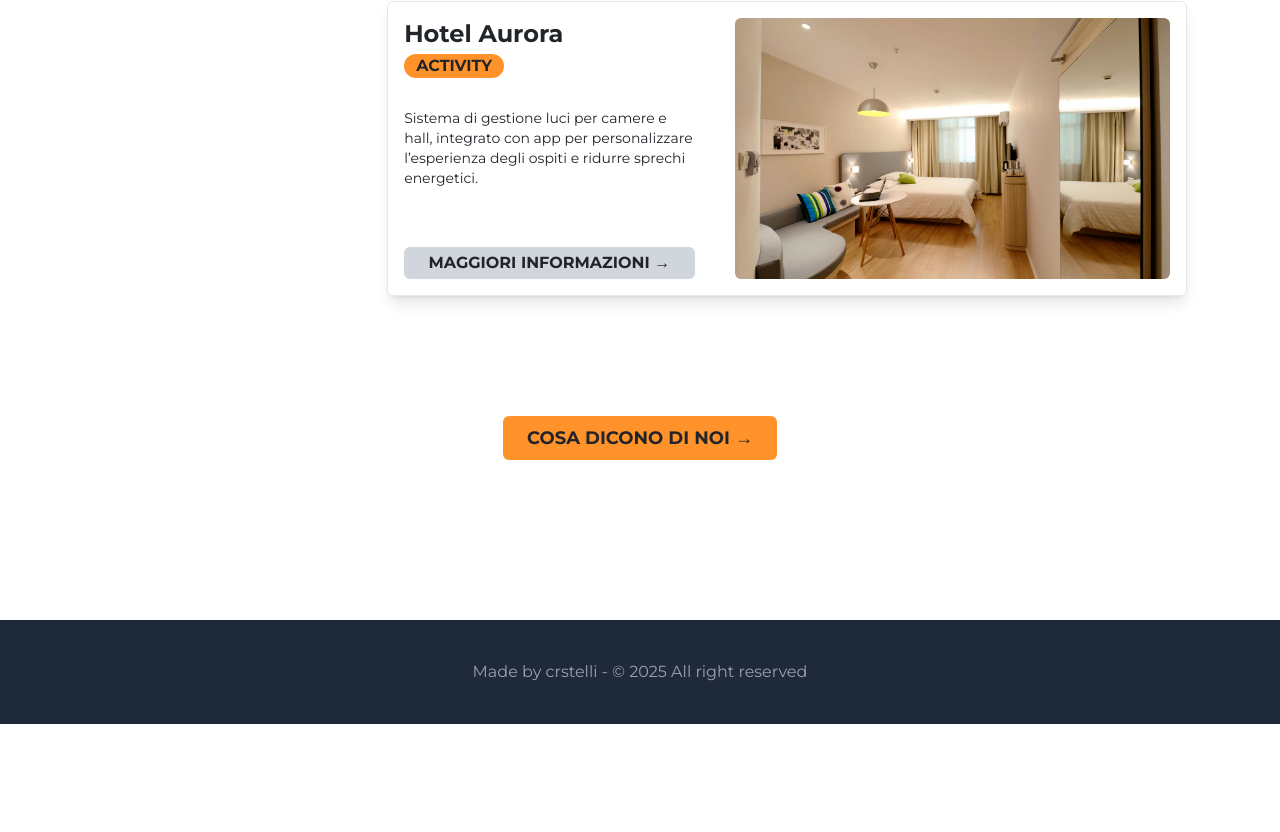
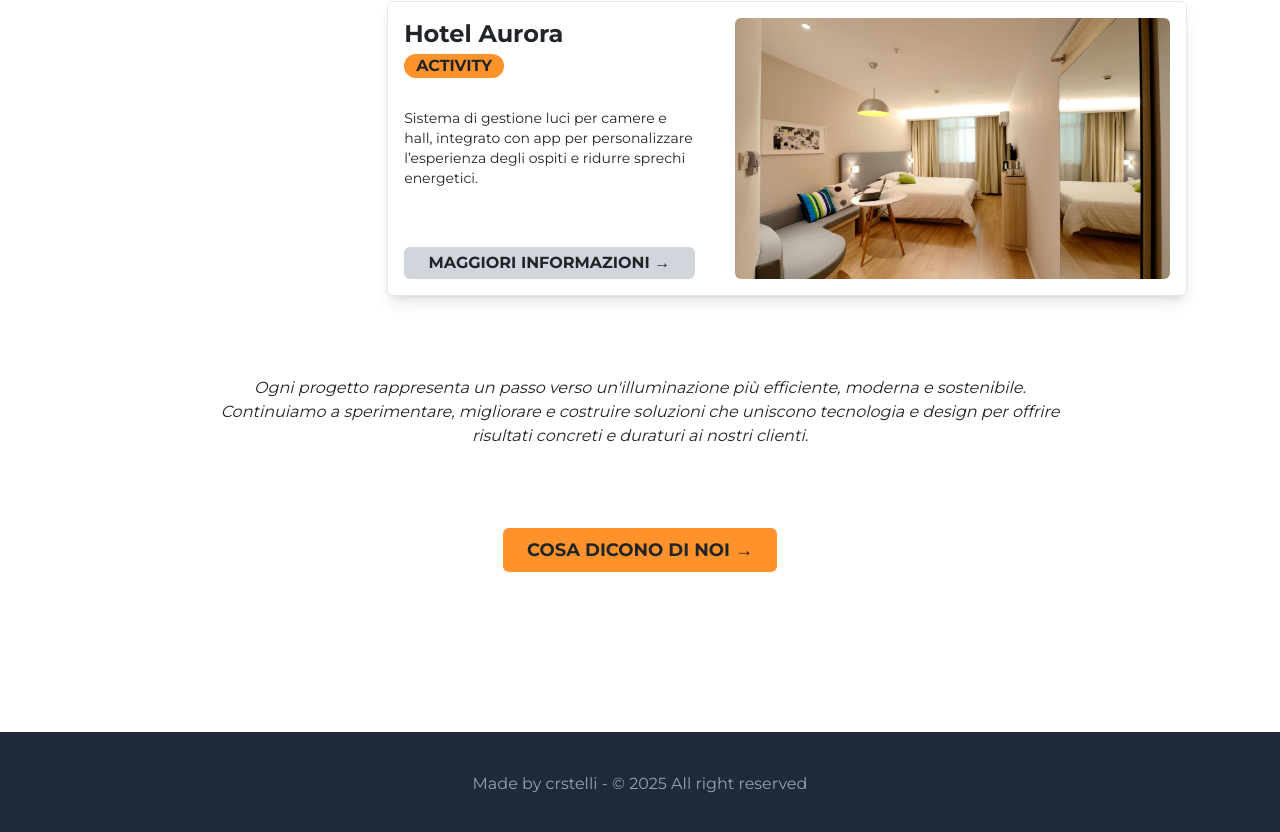
Before and after one commit to crstelli/lumina-tech, a Next.js app: page /portfolio in a window 1280 px wide. Shown: the part 2044-2876 px from the top of the page. Before the commit the page ends 2768 px from the top, so only its background shows below. Built offline with nearby package versions, Linux system fonts and the light colour scheme.

Commit message:
Built a reusable paragraph component and finished portfolio page

```diff
--- a/app/portfolio/page.tsx
+++ b/app/portfolio/page.tsx
@@ -1,6 +1,7 @@
 import { Button } from "@/components/Button";
 import { Navbar } from "@/components/navbar/Navbar";
 import { Container } from "@/components/section/Container";
+import { Paragraph } from "@/components/section/Paragraph";
 import { Title } from "@/components/section/Title";
 import { Card } from "@/components/works/Card";
 import Link from "next/link";
@@ -61,18 +62,26 @@ export default function page() {
       <Navbar active="Portfolio" />
       <Container>
         <Title>Portfolio</Title>
-        <p className="w-[70%] text-center mt-6 italic">
+        <Paragraph classes="mt-6">
           Una selezione dei progetti che abbiamo realizzato per aziende e
           privati. Dalla consulenza alla progettazione, ogni soluzione è pensata
           per massimizzare efficienza, estetica e tecnologia.
-        </p>
+        </Paragraph>
 
         <div className="mt-10 flex flex-col gap-12 w-[90%]">
           {projects.map((pr, i) => (
             <Card project={pr} invert={i % 2 === 1} key={i} />
           ))}
         </div>
-        <Link className="mx-auto mt-30" href="/testimonials">
+
+        <Paragraph classes="mt-20">
+          Ogni progetto rappresenta un passo verso un&apos;illuminazione più
+          efficiente, moderna e sostenibile. Continuiamo a sperimentare,
+          migliorare e costruire soluzioni che uniscono tecnologia e design per
+          offrire risultati concreti e duraturi ai nostri clienti.
+        </Paragraph>
+
+        <Link className="mx-auto mt-20" href="/testimonials">
           <Button>Cosa dicono di noi &rarr;</Button>
         </Link>
       </Container>
--- /dev/null
+++ b/components/section/Paragraph.tsx
@@ -0,0 +1,10 @@
+interface Props {
+  children: string;
+  classes?: React.ComponentProps<"div">["className"];
+}
+
+function Paragraph({ children, classes }: Props) {
+  return <p className={`w-[70%] text-center italic ${classes}`}>{children}</p>;
+}
+
+export { Paragraph };
```
